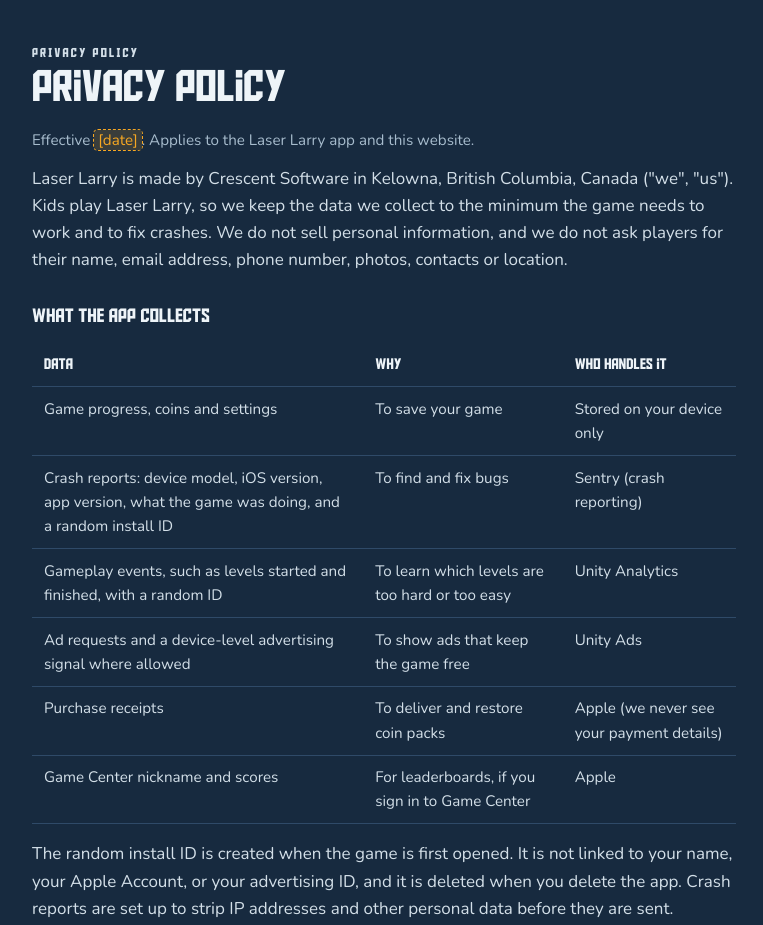
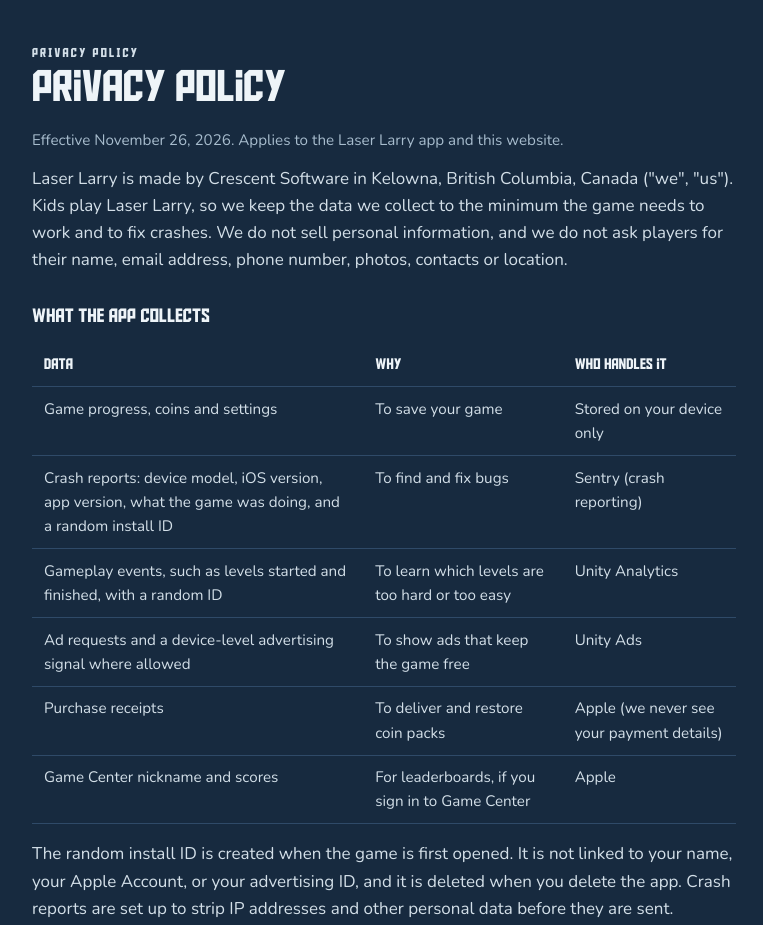
Before and after one commit to crescentsoftware/laserlarry-site, a plain HTML site: page index.html in a window 1280 px wide. Shown: the part 3280-4205 px from the top of the page, without its empty margins (84-847 px from the left). Drawn offline with Linux system fonts and the light colour scheme.

Commit message:
missing feedback

```diff
--- a/index.html
+++ b/index.html
@@ -316,8 +316,7 @@ footer .legal { flex-basis: 100%; font-size: 0.8rem; opacity: 0.8; }
     <div class="wrap doc">
       <p class="eyebrow">Privacy policy</p>
       <h2 id="privacy-title">Privacy Policy</h2>
-      <!-- TODO(Gregory): set the effective date when you publish -->
-      <p class="meta">Effective <span class="todo">[date]</span>. Applies to the Laser Larry app and this website.</p>
+      <p class="meta">Effective November 26, 2026. Applies to the Laser Larry app and this website.</p>
 
       <p>Laser Larry is made by Crescent Software in Kelowna, British Columbia, Canada ("we", "us"). Kids play Laser Larry, so we keep the data we collect to the minimum the game needs to work and to fix crashes. We do not sell personal information, and we do not ask players for their name, email address, phone number, photos, contacts or location.</p>
 
```
Also changed, not shown: 1 other file.
